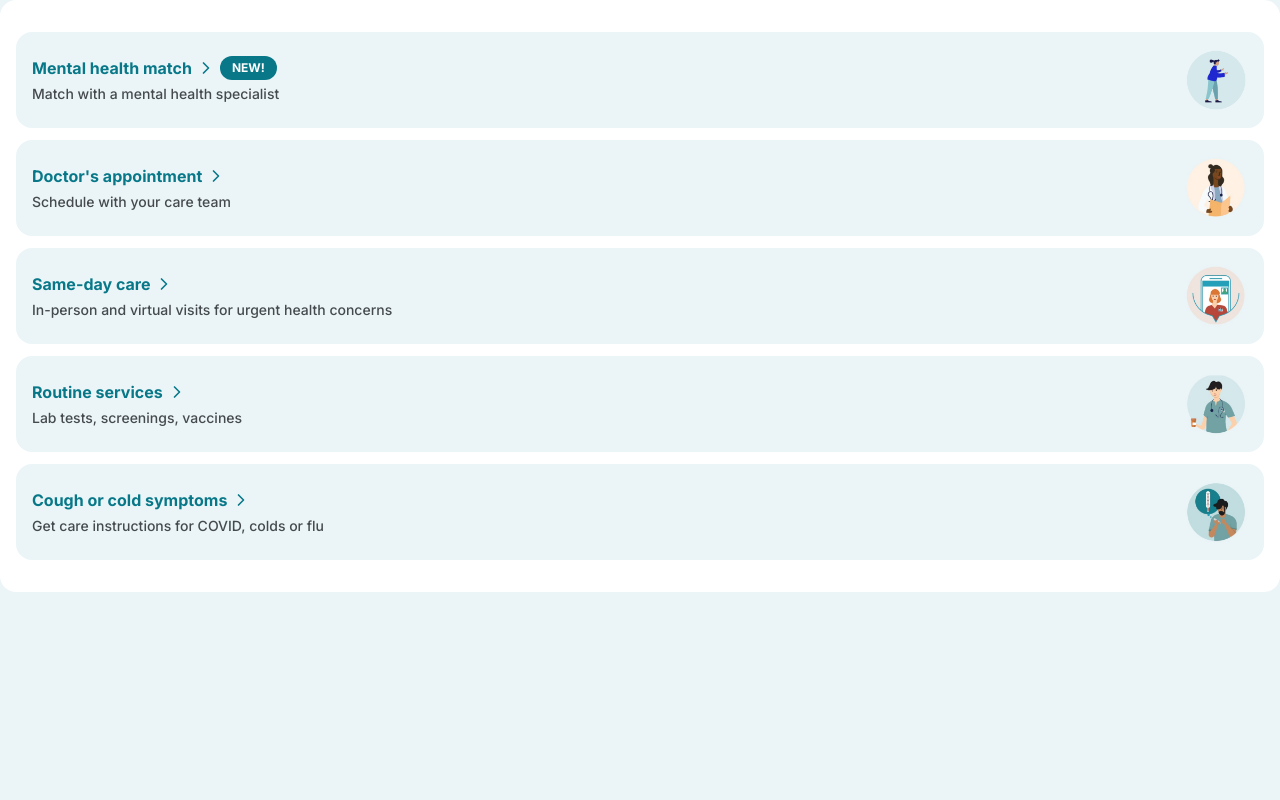
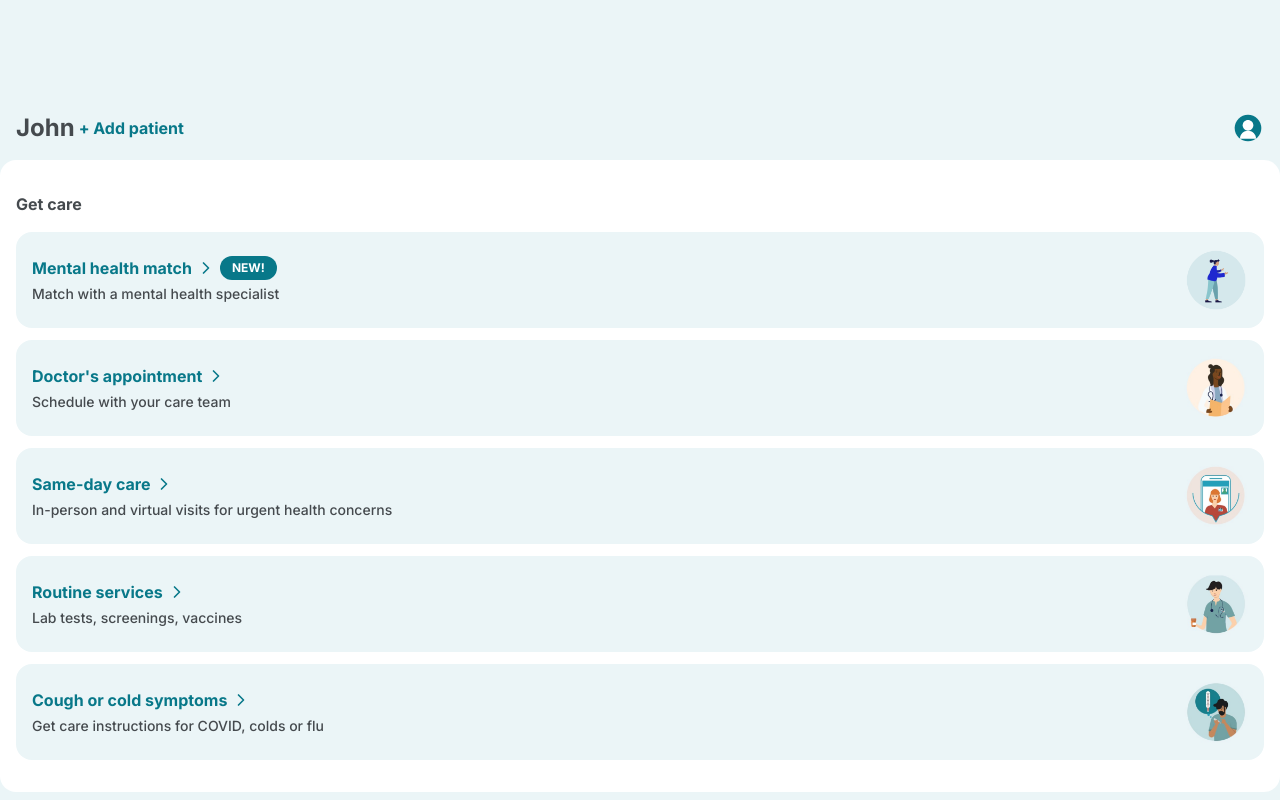
Before and after one commit to BigDataForSanDiego/Team-217, a Next.js app in the folder project/: page /home in a window 1280 px wide. Built offline with nearby package versions, Linux system fonts and the light colour scheme.

Commit message:
Add heading and some layout for home

```diff
--- a/project/src/app/(mobile)/home/page.tsx
+++ b/project/src/app/(mobile)/home/page.tsx
@@ -1,9 +1,44 @@
 import Card from "@/features/home/components/card";
 import { CARDS } from "@/features/home/utils/utils";
 
+const profileIcon: JSX.Element = (
+	<svg
+		width="32"
+		height="32"
+		viewBox="0 0 32 32"
+		fill="none"
+		xmlns="http://www.w3.org/2000/svg"
+	>
+		<path
+			d="M16 29.3333C23.3638 29.3333 29.3334 23.3638 29.3334 16C29.3334 8.63616 23.3638 2.66663 16 2.66663C8.63622 2.66663 2.66669 8.63616 2.66669 16C2.66669 23.3638 8.63622 29.3333 16 29.3333Z"
+			fill="#087889"
+		/>
+		<path
+			d="M24 26.6666C24 24.5449 23.1571 22.5101 21.6569 21.0098C20.1566 19.5095 18.1217 18.6666 16 18.6666C13.8783 18.6666 11.8434 19.5095 10.3431 21.0098C8.84285 22.5101 8 24.5449 8 26.6666"
+			fill="white"
+		/>
+		<path
+			d="M16 18.6667C18.9455 18.6667 21.3334 16.2789 21.3334 13.3333C21.3334 10.3878 18.9455 8 16 8C13.0545 8 10.6667 10.3878 10.6667 13.3333C10.6667 16.2789 13.0545 18.6667 16 18.6667Z"
+			fill="white"
+		/>
+	</svg>
+);
+
 export default function Home() {
 	return (
-		<div className="flex flex-col gap-3 py-8 px-4 bg-white rounded-2xl">
+		<>
+			<div className="flex justify-between items-center gap-1 px-4 pt-28 pb-4">
+				<div className="flex items-center gap-1">
+					<h1 className="text-2xl font-bold text-secondary">John</h1>
+					<span className="font-bold text-primary">
+						+ Add patient
+					</span>
+				</div>
+				{profileIcon}
+			</div>
+			<div className="flex flex-col gap-4 py-8 px-4 bg-white rounded-2xl">
+				<h2 className="font-bold text-secondary">Get care</h2>
+				<div className="flex flex-col gap-3">
 					{CARDS.map((card) => {
 						return (
 							<Card
@@ -16,5 +51,7 @@ export default function Home() {
 						);
 					})}
 				</div>
+			</div>
+		</>
 	);
 }
```
Also changed, not shown: project/public/profile.svg (added). Lines whose indentation alone changed are shown as unchanged.
